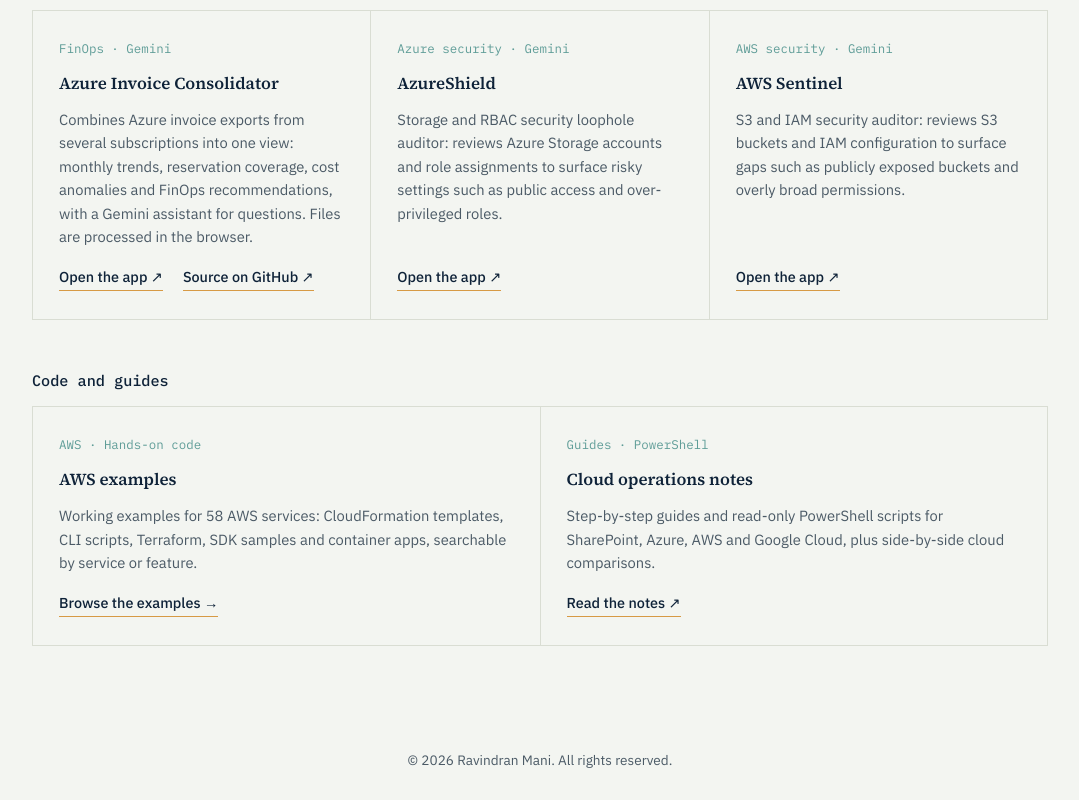
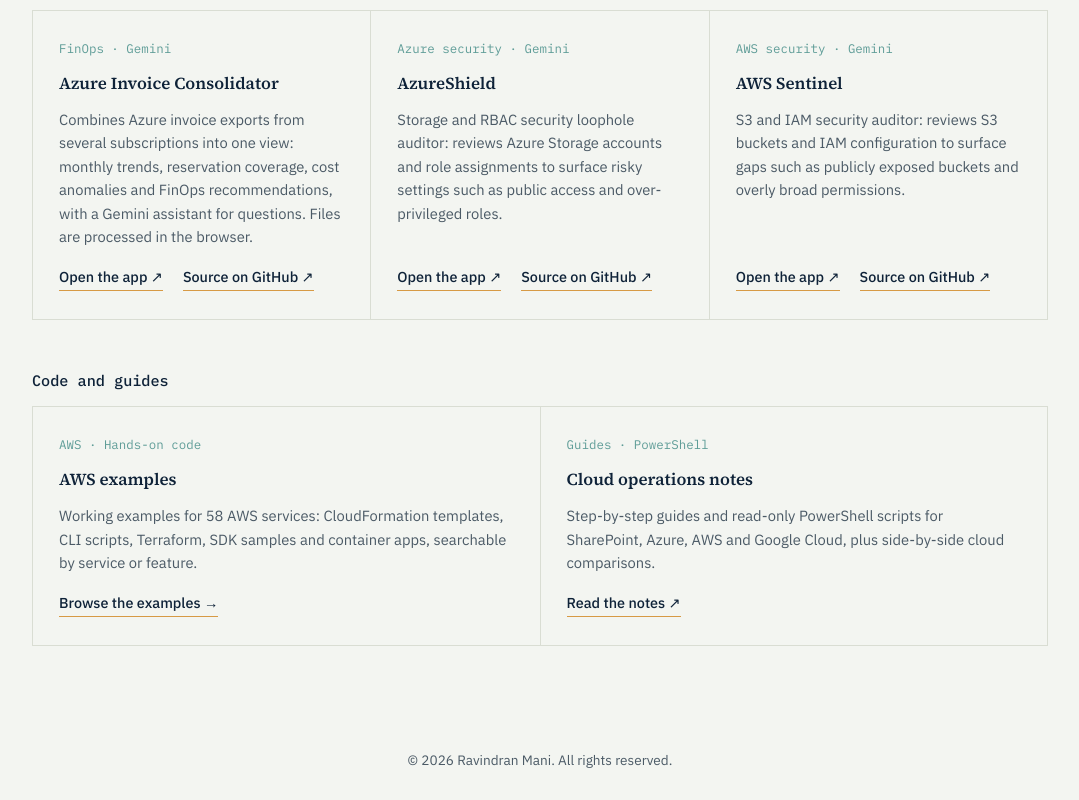
Before and after one commit to ravindranmani1980/ravindran.in, a plain HTML site: page ai-automation.html in a window 1280 px wide. Shown: the part 934-1734 px from the top of the page, without its empty margins (100-1179 px from the left). Drawn offline with Linux system fonts and the light colour scheme.

Commit message:
Site update 2026-10-20 17:21

```diff
--- a/ai-automation.html
+++ b/ai-automation.html
@@ -62,8 +62,8 @@
       <p class="proj-note">The apps open in Google AI Studio and ask you to sign in with a Google account.</p>
       <div class="cards projects">
         <article class="card"><span class="idx mono">FinOps · Gemini</span><h3><a href="https://ai.studio/apps/b1e374d9-f7d5-4398-8e5a-0cadd4e1063c" target="_blank" rel="noopener">Azure Invoice Consolidator</a></h3><p>Combines Azure invoice exports from several subscriptions into one view: monthly trends, reservation coverage, cost anomalies and FinOps recommendations, with a Gemini assistant for questions. Files are processed in the browser.</p><div class="card-links"><a class="card-link" href="https://ai.studio/apps/b1e374d9-f7d5-4398-8e5a-0cadd4e1063c" target="_blank" rel="noopener">Open the app <span aria-hidden="true">&#8599;</span></a><a class="card-link" href="https://github.com/ravindranmani1980/Azure-IG" target="_blank" rel="noopener">Source on GitHub <span aria-hidden="true">&#8599;</span></a></div></article>
-        <article class="card"><span class="idx mono">Azure security · Gemini</span><h3><a href="https://ai.studio/apps/840ecd13-b3d2-4004-b0a7-c165fe8899fc" target="_blank" rel="noopener">AzureShield</a></h3><p>Storage and RBAC security loophole auditor: reviews Azure Storage accounts and role assignments to surface risky settings such as public access and over-privileged roles.</p><div class="card-links"><a class="card-link" href="https://ai.studio/apps/840ecd13-b3d2-4004-b0a7-c165fe8899fc" target="_blank" rel="noopener">Open the app <span aria-hidden="true">&#8599;</span></a></div></article>
-        <article class="card"><span class="idx mono">AWS security · Gemini</span><h3><a href="https://ai.studio/apps/5936fde7-b064-46c6-976a-5390e709326a" target="_blank" rel="noopener">AWS Sentinel</a></h3><p>S3 and IAM security auditor: reviews S3 buckets and IAM configuration to surface gaps such as publicly exposed buckets and overly broad permissions.</p><div class="card-links"><a class="card-link" href="https://ai.studio/apps/5936fde7-b064-46c6-976a-5390e709326a" target="_blank" rel="noopener">Open the app <span aria-hidden="true">&#8599;</span></a></div></article>
+        <article class="card"><span class="idx mono">Azure security · Gemini</span><h3><a href="https://ai.studio/apps/840ecd13-b3d2-4004-b0a7-c165fe8899fc" target="_blank" rel="noopener">AzureShield</a></h3><p>Storage and RBAC security loophole auditor: reviews Azure Storage accounts and role assignments to surface risky settings such as public access and over-privileged roles.</p><div class="card-links"><a class="card-link" href="https://ai.studio/apps/840ecd13-b3d2-4004-b0a7-c165fe8899fc" target="_blank" rel="noopener">Open the app <span aria-hidden="true">&#8599;</span></a><a class="card-link" href="https://github.com/ravindranmani1980/AzureShield" target="_blank" rel="noopener">Source on GitHub <span aria-hidden="true">&#8599;</span></a></div></article>
+        <article class="card"><span class="idx mono">AWS security · Gemini</span><h3><a href="https://ai.studio/apps/5936fde7-b064-46c6-976a-5390e709326a" target="_blank" rel="noopener">AWS Sentinel</a></h3><p>S3 and IAM security auditor: reviews S3 buckets and IAM configuration to surface gaps such as publicly exposed buckets and overly broad permissions.</p><div class="card-links"><a class="card-link" href="https://ai.studio/apps/5936fde7-b064-46c6-976a-5390e709326a" target="_blank" rel="noopener">Open the app <span aria-hidden="true">&#8599;</span></a><a class="card-link" href="https://github.com/ravindranmani1980/AWS-Sentinel" target="_blank" rel="noopener">Source on GitHub <span aria-hidden="true">&#8599;</span></a></div></article>
       </div>
       <h3 class="proj-group">Code and guides</h3>
       <div class="cards projects two">
```
